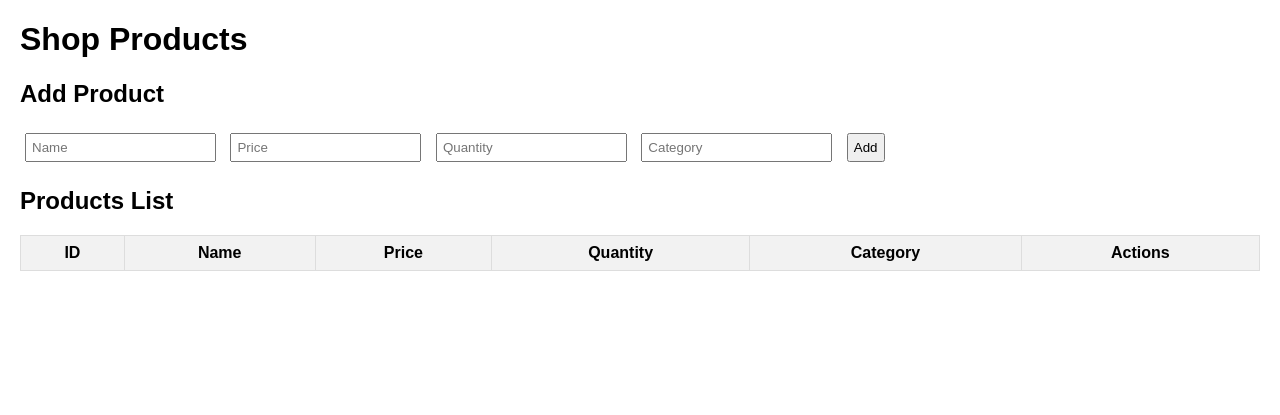
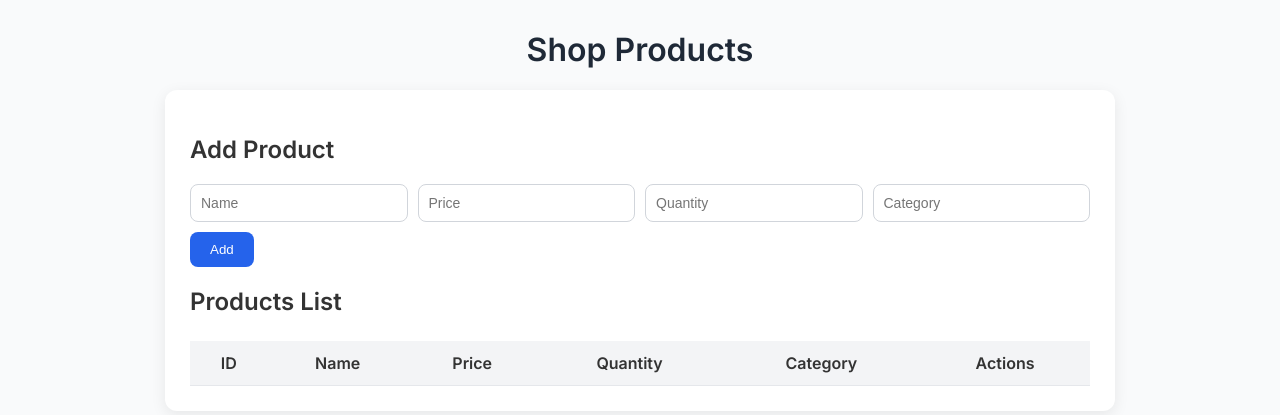
Before and after one commit to MikiSatos/ShopAI_projektzespelowy, a website: page frontend/index.html in a window 1280 px wide. Drawn offline with Linux system fonts and the light colour scheme; no server answers.

```diff
--- a/frontend/index.html
+++ b/frontend/index.html
@@ -3,23 +3,95 @@
 <head>
 <meta charset="UTF-8">
 <title>Shop CRUD</title>
+<link href="https://fonts.googleapis.com/css2?family=Inter:wght@400;600&display=swap" rel="stylesheet">
 <style>
-        body { font-family: Arial, sans-serif; margin: 20px; }
-        table { border-collapse: collapse; width: 100%; margin-top: 20px; }
-        th, td { border: 1px solid #ddd; padding: 8px; text-align: center; }
-        th { background-color: #f2f2f2; }
-        input, button { padding: 5px; margin: 5px; }
+  body {
+    font-family: 'Inter', sans-serif;
+    background: #f9fafb;
+    color: #333;
+    margin: 0;
+    padding: 0 20px;
+  }
+  h1 {
+    text-align: center;
+    margin-top: 30px;
+    color: #1f2937;
+  }
+  .container {
+    max-width: 900px;
+    margin: 20px auto;
+    background: #fff;
+    padding: 25px;
+    border-radius: 12px;
+    box-shadow: 0 4px 15px rgba(0,0,0,0.08);
+  }
+  .form-group {
+    display: flex;
+    gap: 10px;
+    flex-wrap: wrap;
+    margin-bottom: 15px;
+  }
+  .form-group input {
+    flex: 1 1 150px;
+    padding: 10px;
+    border-radius: 8px;
+    border: 1px solid #d1d5db;
+    font-size: 14px;
+  }
+  .form-group button {
+    padding: 10px 20px;
+    background: #2563eb;
+    color: #fff;
+    border: none;
+    border-radius: 8px;
+    cursor: pointer;
+    transition: 0.2s;
+  }
+  .form-group button:hover {
+    background: #1e40af;
+  }
+  table {
+    width: 100%;
+    border-collapse: collapse;
+    margin-top: 25px;
+  }
+  th, td {
+    padding: 12px 10px;
+    text-align: center;
+    border-bottom: 1px solid #e5e7eb;
+  }
+  th {
+    background: #f3f4f6;
+    font-weight: 600;
+  }
+  tr:hover {
+    background: #f1f5f9;
+  }
+  .btn-delete {
+    background: #ef4444;
+    color: #fff;
+    border: none;
+    border-radius: 6px;
+    padding: 6px 12px;
+    cursor: pointer;
+    transition: 0.2s;
+  }
+  .btn-delete:hover {
+    background: #b91c1c;
+  }
 </style>
 </head>
 <body>
 <h1>Shop Products</h1>
-
+<div class="container">
   <h2>Add Product</h2>
+  <div class="form-group">
     <input type="text" id="name" placeholder="Name">
     <input type="number" id="price" placeholder="Price">
     <input type="number" id="quantity" placeholder="Quantity">
     <input type="text" id="category" placeholder="Category">
     <button onclick="addProduct()">Add</button>
+  </div>
 
   <h2>Products List</h2>
   <table id="productsTable">
@@ -30,11 +102,12 @@
     </thead>
     <tbody></tbody>
   </table>
+</div>
 
 <script>
 const API_URL = "/products";
 
-// --- Fetch products and show in table ---
+// --- Fetch products and render table ---
 async function fetchProducts() {
   try {
     const res = await fetch(API_URL);
@@ -46,26 +119,31 @@
       tr.innerHTML = `
         <td>${p.id}</td>
         <td>${p.name}</td>
-                <td>${p.price}</td>
+        <td>${p.price.toFixed(2)}</td>
         <td>${p.quantity}</td>
         <td>${p.category || ""}</td>
         <td>
-                    <button onclick="deleteProduct(${p.id})">Delete</button>
+          <button class="btn-delete" onclick="deleteProduct(${p.id})">Delete</button>
         </td>
       `;
       tbody.appendChild(tr);
     });
   } catch (err) {
-        console.error("❌ Ошибка при получении продуктов:", err);
+    console.error("Error fetching products:", err);
   }
 }
 
-// --- Add product ---
+// --- Add new product ---
 async function addProduct() {
   const name = document.getElementById("name").value;
   const price = parseFloat(document.getElementById("price").value);
   const quantity = parseInt(document.getElementById("quantity").value);
   const category = document.getElementById("category").value;
+
+  if(!name || isNaN(price) || isNaN(quantity)) {
+    alert("Please fill all required fields!");
+    return;
+  }
 
   try {
     await fetch(API_URL, {
@@ -79,21 +157,22 @@
     document.getElementById("quantity").value = "";
     document.getElementById("category").value = "";
   } catch (err) {
-        console.error("❌ Ошибка при добавлении продукта:", err);
+    console.error("Error adding product:", err);
   }
 }
 
 // --- Delete product ---
 async function deleteProduct(id) {
+  if(!confirm("Are you sure you want to delete this product?")) return;
   try {
     await fetch(`${API_URL}/${id}`, { method: "DELETE" });
     fetchProducts();
   } catch (err) {
-        console.error("❌ Ошибка при удалении продукта:", err);
+    console.error("Error deleting product:", err);
   }
 }
 
-// --- Initial load ---
+// Initial load
 fetchProducts();
 </script>
 </body>
```
Lines whose indentation alone changed are shown as unchanged.
